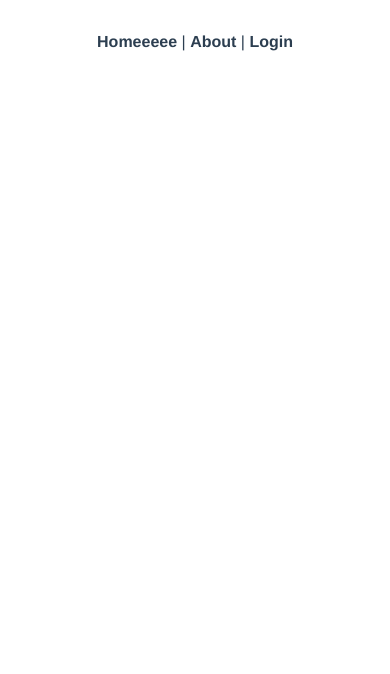
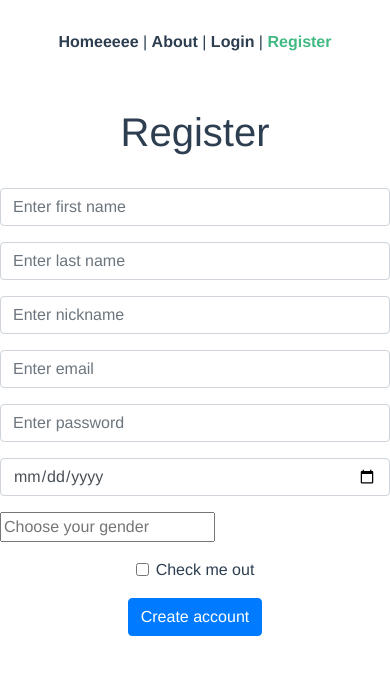
Before and after one commit to alpari01/buysell_frontend, a Vue app: page /register in a window 390 px wide. Shown: the top 674 px of the page. Built offline with nearby package versions, Linux system fonts and the light colour scheme.

Commit message:
Register view added

```diff
--- a/src/App.vue
+++ b/src/App.vue
@@ -2,7 +2,8 @@
   <nav>
     <router-link to="/">Homeeeee</router-link> |
     <router-link to="/about">About</router-link> |
-    <router-link to="/login">Login</router-link>
+    <router-link to="/login">Login</router-link> |
+    <router-link to="/register">Register</router-link>
   </nav>
   <router-view/>
 </template>
--- a/src/router/index.js
+++ b/src/router/index.js
@@ -11,6 +11,11 @@ const routes = [
     path: '/login',
     name: 'login',
     component: () => import('../views/LoginView.vue')
+  },
+  {
+    path: '/register',
+    name: 'register',
+    component: () => import('../views/RegisterView.vue')
   },
   {
     path: '/about',
--- a/src/views/LoginView.vue
+++ b/src/views/LoginView.vue
@@ -17,6 +17,10 @@
           </div>
           <button type="submit" class="btn btn-primary">Login</button>
         </form>
+        <br>
+        <div>
+          <p>Do not have account yet? <router-link to="/register">Create now</router-link></p>
+        </div>
       </div>
     </div>
   </div>
--- /dev/null
+++ b/src/views/RegisterView.vue
@@ -0,0 +1,80 @@
+<template>
+  <div class="login mt-4">
+    <div class="row">
+      <div class="col-sm-3 mx-auto">
+        <h1>Register</h1>
+        <br>
+        <form>
+          <div class="form-group">
+            <input type="text" class="form-control" id="inputFirstName" placeholder="Enter first name" required>
+          </div>
+          <div class="form-group">
+            <input type="text" class="form-control" id="inputLastName" placeholder="Enter last name" required>
+          </div>
+          <div class="form-group">
+            <input type="text" class="form-control" id="inputNickname" placeholder="Enter nickname" required>
+          </div>
+          <div class="form-group">
+            <input type="email" class="form-control" id="inputEmail" placeholder="Enter email" required>
+          </div>
+          <div class="form-group">
+            <input type="password" class="form-control" id="inputPassword" placeholder="Enter password" required>
+          </div>
+          <div class="form-group">
+            <input type="date" class="form-control" id="inputBirthdate" placeholder="Enter birthdate" required>
+          </div>
+          <div class="form-group" align="left">
+            <input list="genders" name="gender" id="gender" placeholder="Choose your gender" required>
+            <datalist id="genders">
+              <option value="Male"></option>
+              <option value="Female"></option>
+              <option value="Bigender"></option>
+              <option value="Binary"></option>
+              <option value="Cis"></option>
+              <option value="Cismale"></option>
+              <option value="Cisfemale"></option>
+              <option value="Cisman"></option>
+              <option value="Ciswoman"></option>
+              <option value="Demi-guy"></option>
+              <option value="Demi-girl"></option>
+              <option value="Female to male"></option>
+              <option value="Male to female"></option>
+              <option value="FTM"></option>
+              <option value="MTF"></option>
+              <option value="Genderfluid"></option>
+              <option value="Intergender"></option>
+              <option value="Multigender"></option>
+              <option value="Maverique"></option>
+              <option value="Neurogender"></option>
+              <option value="Non-binary"></option>
+              <option value="Other"></option>
+              <option value="Pangender"></option>
+              <option value="Trans"></option>
+              <option value="Transgender"></option>
+              <option value="Trans male"></option>
+              <option value="Trans female"></option>
+              <option value="Trans person"></option>
+              <option value="Transsexual"></option>
+              <option value="Trigender"></option>
+              <option value="Two spirit"></option>
+              <option value="Attack helicopter"></option>
+            </datalist>
+          </div>
+          <div class="form-group form-check">
+            <input type="checkbox" class="form-check-input" id="exampleCheck1">
+            <label class="form-check-label" for="exampleCheck1">Check me out</label>
+          </div>
+          <button type="submit" class="btn btn-primary">Create account</button>
+        </form>
+      </div>
+    </div>
+  </div>
+</template>
+
+<script>
+export default {};
+</script>
+
+<style scoped>
+
+</style>
```
